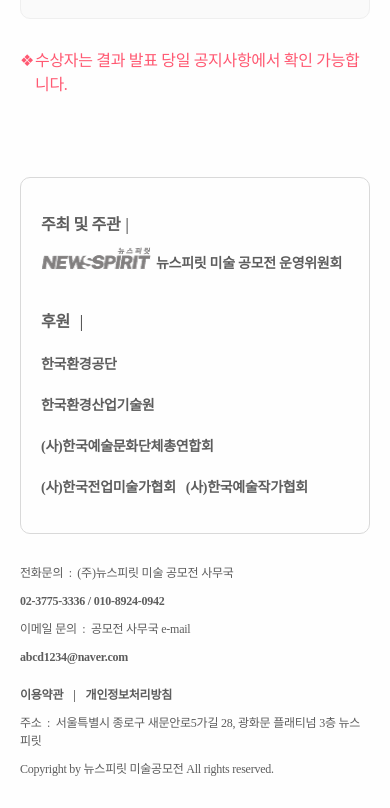
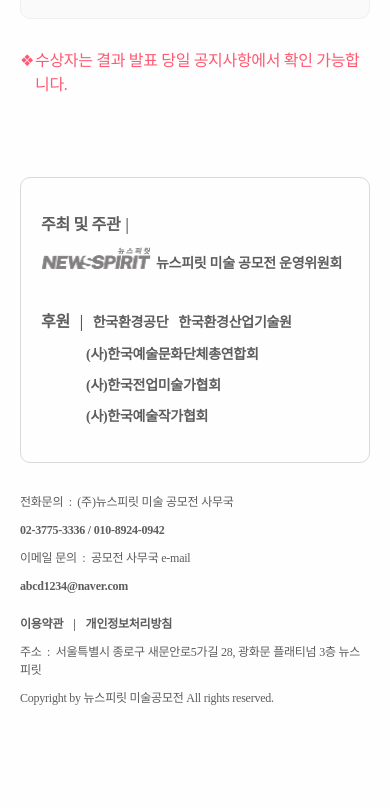
Before and after one commit to puritechlab1155/Contest-front, a Nuxt app: page / in a window 390 px wide. Shown: the part 1554-2362 px from the top of the page. After the commit the page ends 2291 px from the top, so only its background shows below. Built offline with nearby package versions, Linux system fonts and the light colour scheme; a web font is replaced by a local one.

Commit message:
푸터 변경

```diff
--- a/components/Footer.vue
+++ b/components/Footer.vue
@@ -9,12 +9,16 @@
       </div>
       <div class="group-b">
         <span class="label">후원</span>
-        <span class="divider">|</span> <span class="mob-br"></span>
-        <span class="text">한국환경공단</span> <span class="mob-br2"></span>
-        <span class="text">한국환경산업기술원</span> <span class="mob-br"></span>
-        <span class="text mt-5">(사)한국예술문화단체총연합회</span> <span class="mob-br2"></span>
-        <span class="text">(사)한국전업미술가협회</span>
-        <span class="text">(사)한국예술작가협회</span>
+        <div class="box-a">
+          <span class="divider">|</span>
+          <span class="text">한국환경공단</span>
+          <span class="text">한국환경산업기술원</span>
+        </div>
+        <div class="box-b">
+          <span class="text mt-5">(사)한국예술문화단체총연합회</span>
+          <span class="text">(사)한국전업미술가협회</span>
+          <span class="text">(사)한국예술작가협회</span>
+        </div>
       </div>
     </div>
     <div class="wrap02">
@@ -72,6 +76,13 @@
   align-items: center;
   gap: 10px;
   color: #5D5D5D;
+}
+.footer .wrap01 .group-b .box-a,
+.footer .wrap01 .group-b .box-b{
+  display: flex;
+  flex-wrap: wrap;
+  align-items: center;
+  gap: 10px;
 }
 
 .footer .wrap01 .group-a .label,
@@ -155,6 +166,12 @@
   }
 }
 
+@media (max-width: 820px) {
+  .footer .wrap01 .box-b {
+    margin-left: 45px;
+  }
+}
+
 /* 모바일 대응 */
 @media (max-width: 768px) {
   .footer {
```
